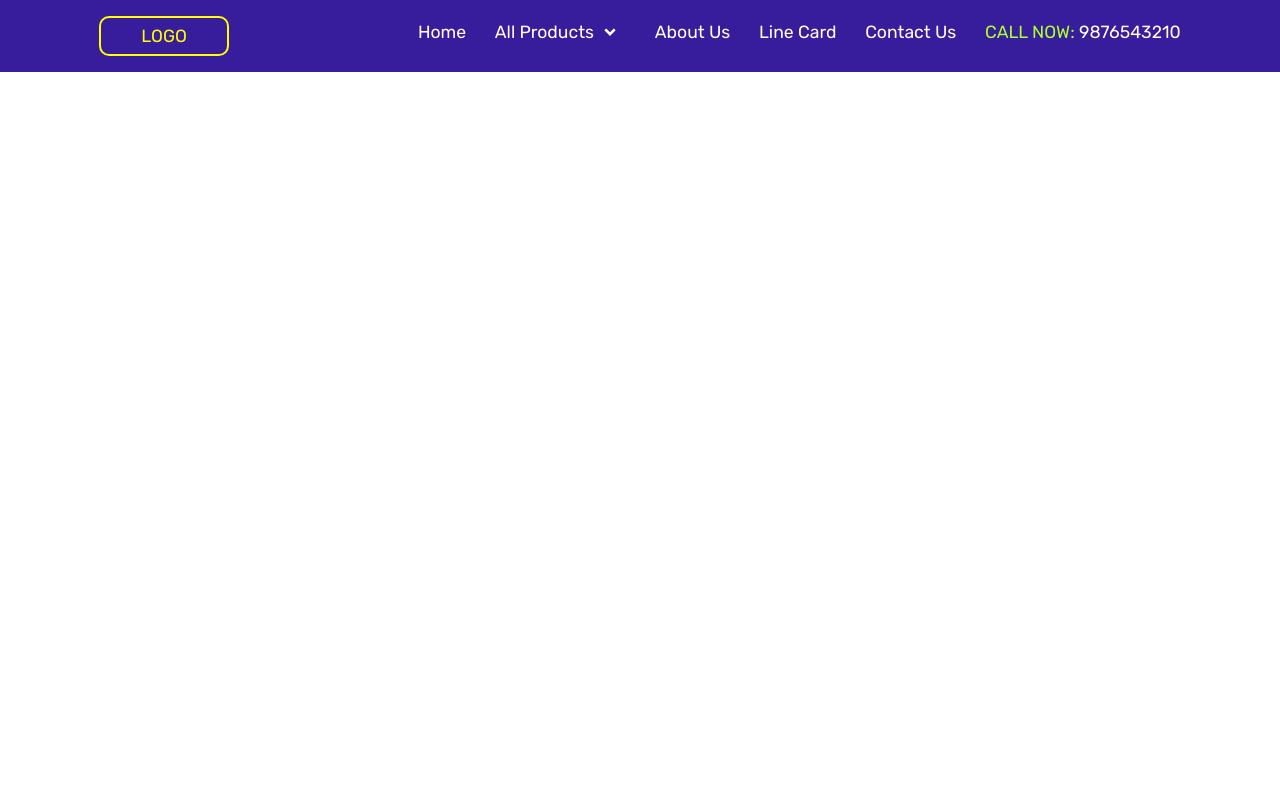
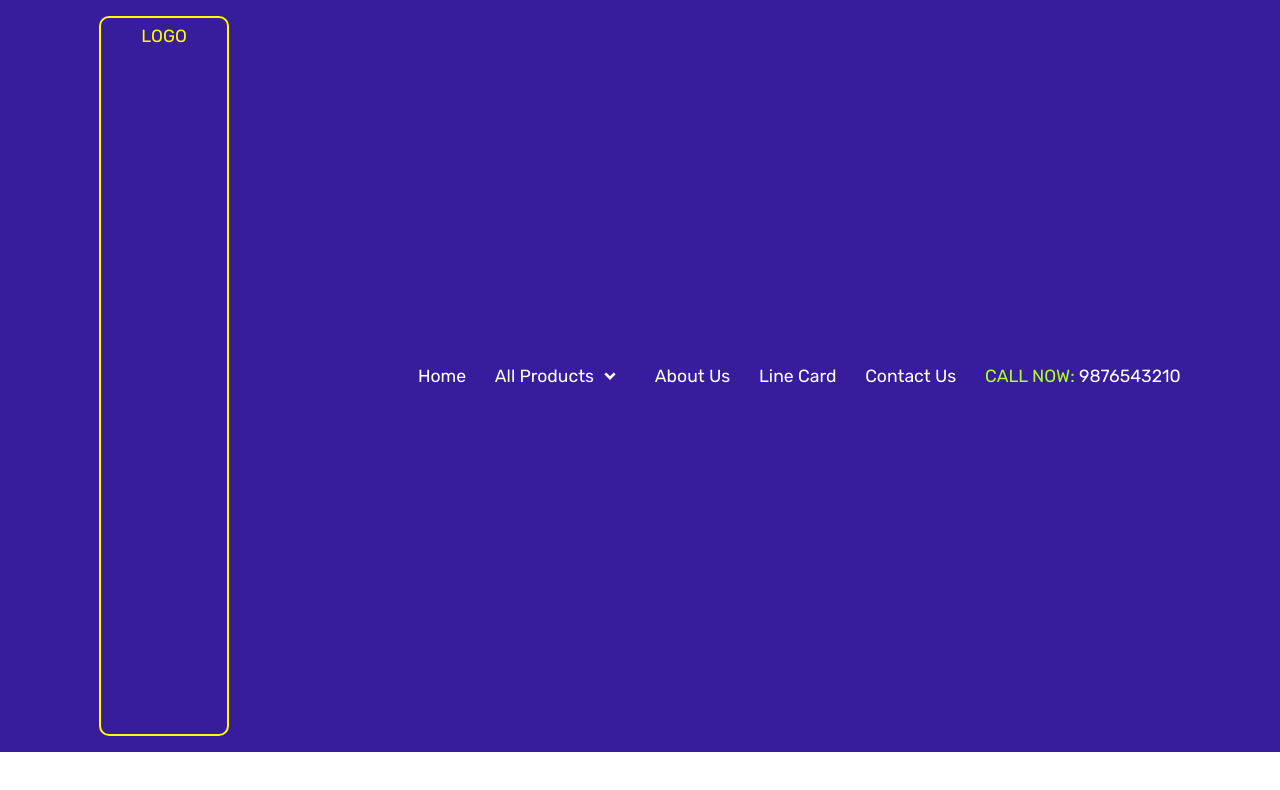
Before and after one commit to AK-Baghel/electronic-webApp, a React (Vite) app: page / in a window 1280 px wide. Shown: the top 790 px of the page. Built offline with nearby package versions, Linux system fonts and the light colour scheme; some icons are missing.

Commit message:
Update header style file

```diff
--- a/src/component/header/style.css
+++ b/src/component/header/style.css
@@ -39,7 +39,7 @@
     align-items: center;
     gap: 1.8rem;
     transition: all 1s ease;
-    height: fit-content;
+    min-height: 90vh;
 }
 
 .headerItem {
@@ -130,7 +130,7 @@
         width: 100%;
         left: 0;
         top: 4.4rem;
-        height: fit-content;
+        min-height: 90vh;
         padding: 2rem 2rem;
     }
 
```
